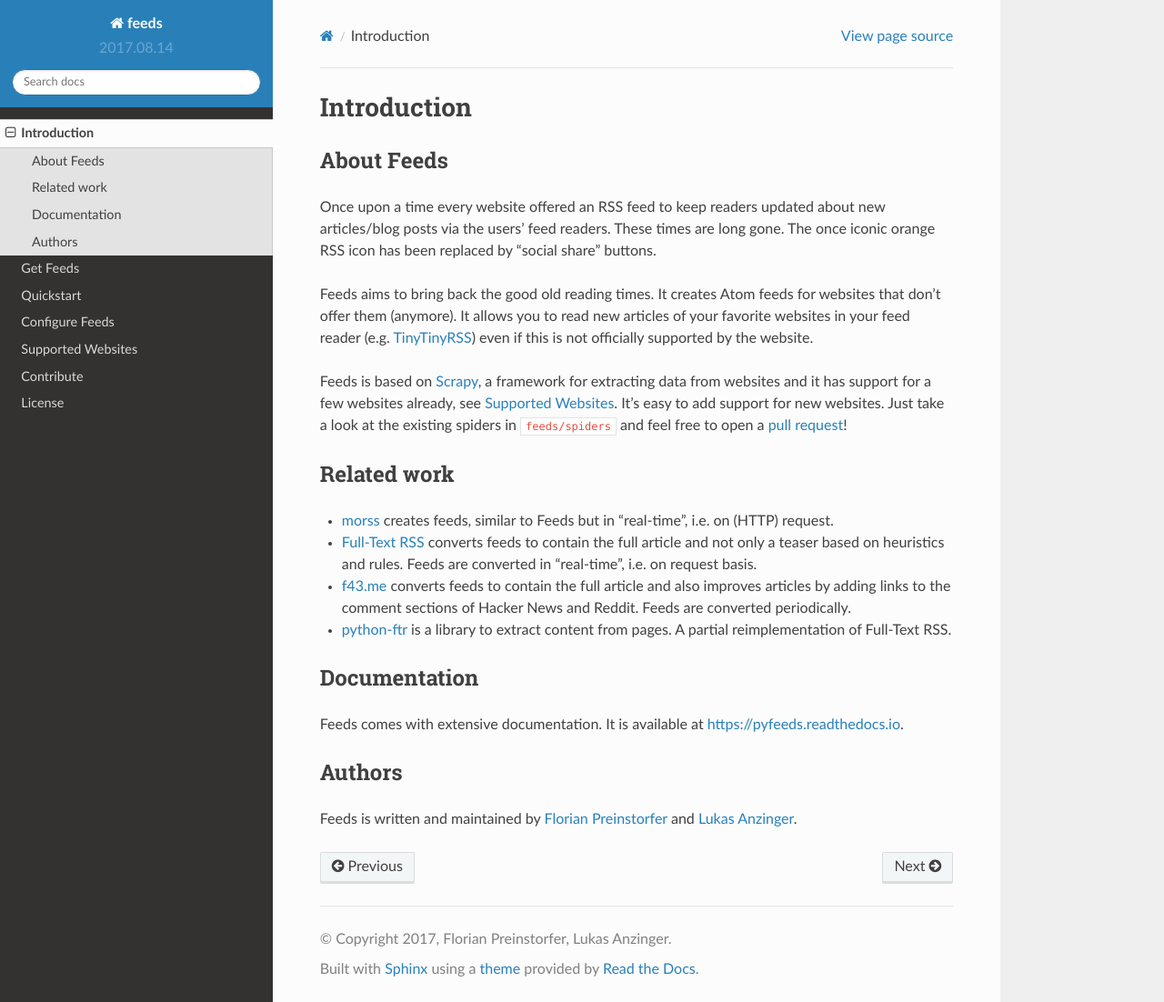
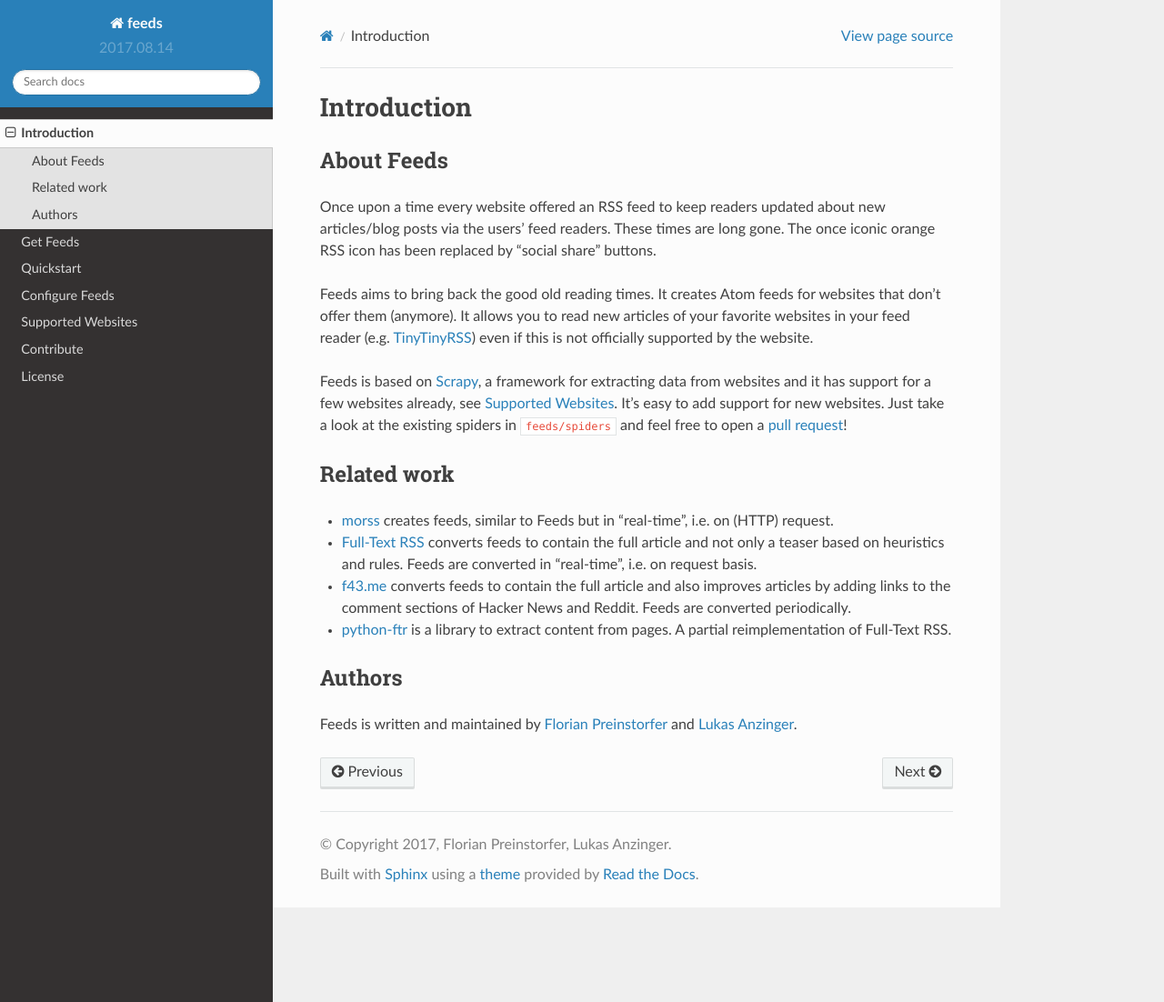
Before and after one commit to PyFeeds/PyFeeds, a Sphinx documentation site: the page built from docs/introduction.rst, in a window 1280 px wide and 1102 px high. Shown: the whole window at 91% size. Built offline with Sphinx 7.4.7 and the Read the Docs theme 2.0.0, drawn with Linux system fonts in a browser that asks for light colours.

Commit message:
Move documentation notes into README

```diff
--- a/README.rst
+++ b/README.rst
@@ -17,6 +17,11 @@
 Feeds is based on Scrapy_, a framework for extracting data from websites, and
 it's easy to add support for new websites. Just take a look at the existing
 spiders in ``feeds/spiders`` and feel free to open a pull request!
+
+Documentation
+-------------
+Feeds comes with extensive documentation. It is available at
+`https://pyfeeds.readthedocs.io <https://pyfeeds.readthedocs.io/en/latest/>`_.
 
 Supported Websites
 ------------------
--- a/docs/introduction.rst
+++ b/docs/introduction.rst
@@ -30,11 +30,6 @@
 * `python-ftr <https://github.com/1flow/python-ftr>`_ is a library to extract
   content from pages. A partial reimplementation of Full-Text RSS.
 
-Documentation
--------------
-Feeds comes with extensive documentation. It is available at
-`https://pyfeeds.readthedocs.io <https://pyfeeds.readthedocs.io/en/latest/>`_.
-
 Authors
 -------
 Feeds is written and maintained by `Florian Preinstorfer <https://nblock.org>`_
```
